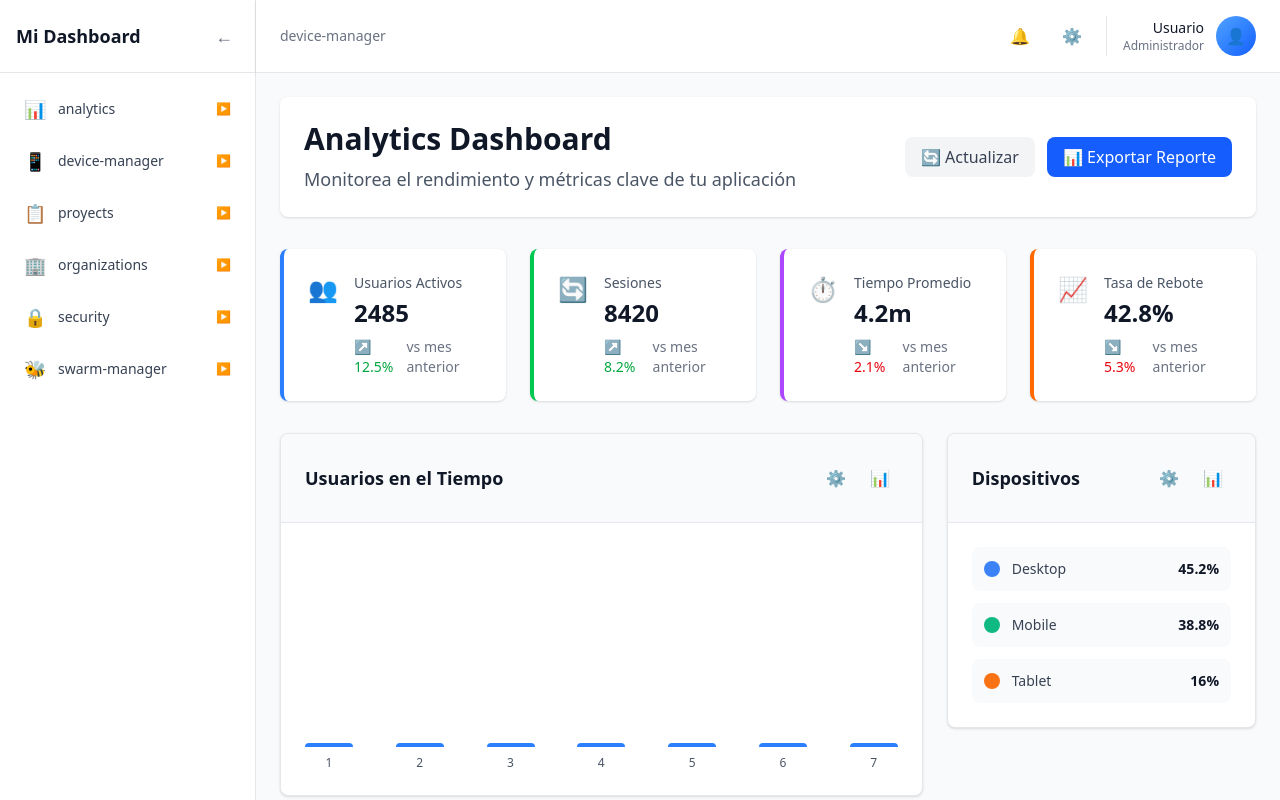
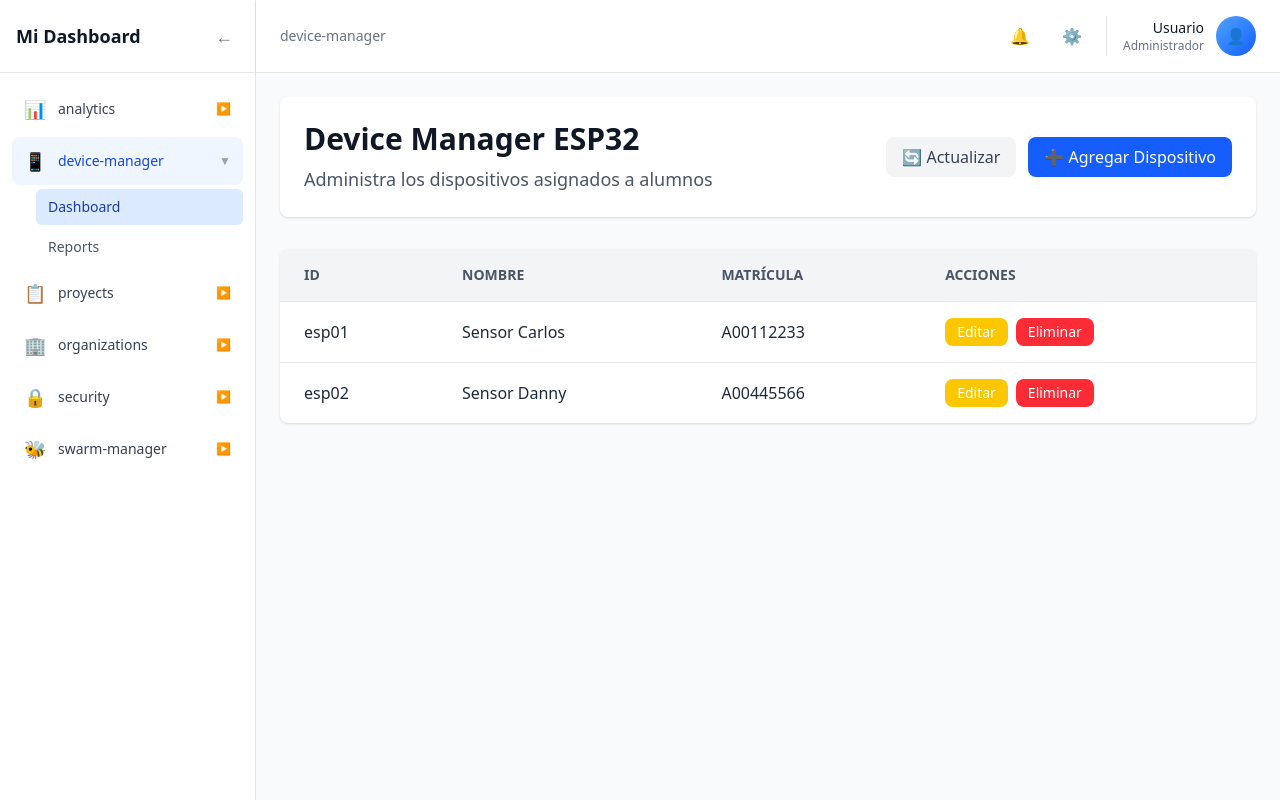
Before and after one commit to IDGS10/mono-repo, a React (Vite) app in the folder frontend/: page /device-manager in a window 1280 px wide. Shown: the top 800 px of the page. Built offline with nearby package versions, Linux system fonts and the light colour scheme.

Commit message:
Latest Changes in the Dashboard

```diff
--- a/frontend/package.json
+++ b/frontend/package.json
@@ -10,6 +10,7 @@
     "preview": "vite preview"
   },
   "dependencies": {
+    "@headlessui/react": "^2.2.4",
     "@tailwindcss/vite": "^4.1.8",
     "react": "^19.1.0",
     "react-dom": "^19.1.0",
--- /dev/null
+++ b/frontend/src/modules/device-manager/components/DeviceModal.jsx
@@ -0,0 +1,89 @@
+import { Dialog } from '@headlessui/react';
+import { useEffect } from 'react';
+
+const DeviceModal = ({ isOpen, onClose, onSubmit, formData, setFormData, editingId }) => {
+  const handleChange = (e) => {
+    const { name, value } = e.target;
+    setFormData(prev => ({ ...prev, [name]: value }));
+  };
+
+  const handleSubmit = (e) => {
+    e.preventDefault();
+    if (!formData.name || !formData.id || !formData.matricula) return;
+    onSubmit();
+    onClose();
+  };
+
+  useEffect(() => {
+    if (!isOpen) {
+      setFormData({ id: '', name: '', matricula: '' });
+    }
+  }, [isOpen]);
+
+  return (
+    <Dialog open={isOpen} onClose={onClose} className="relative z-50">
+      <div className="fixed inset-0 bg-black/30" aria-hidden="true" />
+      <div className="fixed inset-0 flex items-center justify-center p-4">
+        <Dialog.Panel className="bg-white rounded-xl p-6 w-full max-w-md shadow-xl space-y-4">
+          <Dialog.Title className="text-xl font-semibold text-gray-800">
+            {editingId ? 'Editar Dispositivo' : 'Agregar Dispositivo'}
+          </Dialog.Title>
+
+          <form onSubmit={handleSubmit} className="space-y-4">
+            <div>
+              <label className="block text-sm font-medium text-gray-700">ID del dispositivo</label>
+              <input
+                name="id"
+                value={formData.id}
+                onChange={handleChange}
+                placeholder="esp01"
+                className="mt-1 w-full px-4 py-2 border rounded-lg shadow-sm"
+                disabled={!!editingId}
+              />
+            </div>
+
+            <div>
+              <label className="block text-sm font-medium text-gray-700">Nombre del dispositivo</label>
+              <input
+                name="name"
+                value={formData.name}
+                onChange={handleChange}
+                placeholder="Sensor de Alumno"
+                className="mt-1 w-full px-4 py-2 border rounded-lg shadow-sm"
+              />
+            </div>
+
+            <div>
+              <label className="block text-sm font-medium text-gray-700">Matrícula del Alumno</label>
+              <input
+                name="matricula"
+                value={formData.matricula}
+                onChange={handleChange}
+                placeholder="A00123456"
+                className="mt-1 w-full px-4 py-2 border rounded-lg shadow-sm"
+              />
+            </div>
+
+            <div className="flex justify-end space-x-2 pt-4">
+              <button
+                type="button"
+                onClick={onClose}
+                className="px-4 py-2 border rounded-lg hover:bg-gray-100"
+              >
+                Cancelar
+              </button>
+              <button
+                type="submit"
+                className="px-4 py-2 bg-blue-600 text-white rounded-lg hover:bg-blue-700"
+              >
+                {editingId ? 'Actualizar' : 'Agregar'}
+              </button>
+            </div>
+          </form>
+        </Dialog.Panel>
+      </div>
+    </Dialog>
+  );
+};
+
+export default DeviceModal;
--- a/frontend/src/modules/device-manager/pages/Dashboard.jsx
+++ b/frontend/src/modules/device-manager/pages/Dashboard.jsx
@@ -1,108 +1,149 @@
-// modules/analytics/pages/DashboardPage.jsx
-import { useAnalytics } from '../hooks/useAnalytics.js';
-import StatsCard from '../components/StatsCard.jsx';
-import ChartContainer from '../components/ChartContainer.jsx';
-import RecentActivity from '../components/RecentActivity.jsx';
+import { useEffect, useState } from 'react';
 import LoadingSpinner from '../components/LoadingSpinner.jsx';
 import ErrorMessage from '../components/ErrorMessage.jsx';
+import DeviceModal from '../components/DeviceModal.jsx';
 
 const Dashboard = () => {
-  const {
-    stats,
-    chartData,
-    recentActivity,
-    loading,
-    error,
-    refreshData
-  } = useAnalytics();
+  const [devices, setDevices] = useState([]);
+  const [loading, setLoading] = useState(true);
+  const [error, setError] = useState(null);
+  const [formData, setFormData] = useState({ id: '', name: '', matricula: '' });
+  const [editingId, setEditingId] = useState(null);
+  const [modalOpen, setModalOpen] = useState(false);
 
-  if (loading) {
-    return <LoadingSpinner message="Cargando datos de analytics..." />;
-  }
+  useEffect(() => {
+    fetchDevices();
+  }, []);
 
-  if (error) {
-    return <ErrorMessage error={error} onRetry={refreshData} />;
-  }
+  const fetchDevices = async () => {
+    try {
+      setLoading(true);
+      const dummyData = [
+        { id: 'esp01', name: 'Sensor Carlos', matricula: 'A00112233' },
+        { id: 'esp02', name: 'Sensor Danny', matricula: 'A00445566' },
+      ];
+      setDevices(dummyData);
+      setLoading(false);
+    } catch (err) {
+      setError('Error al cargar dispositivos');
+      setLoading(false);
+    }
+  };
+
+  const handleAdd = () => {
+    setEditingId(null);
+    setFormData({ id: '', name: '', matricula: '' });
+    setModalOpen(true);
+  };
+
+  const handleEdit = (device) => {
+    setEditingId(device.id);
+    setFormData(device);
+    setModalOpen(true);
+  };
+
+  const handleSubmit = () => {
+    if (editingId) {
+      setDevices(prev =>
+        prev.map(device =>
+          device.id === editingId ? { ...device, ...formData } : device
+        )
+      );
+      setEditingId(null);
+    } else {
+      setDevices(prev => [...prev, formData]);
+    }
+  };
+
+  const handleDelete = (id) => {
+    if (confirm('¿Estás seguro de eliminar este dispositivo?')) {
+      setDevices(prev => prev.filter(device => device.id !== id));
+    }
+  };
+
+  if (loading) return <LoadingSpinner message="Cargando dispositivos..." />;
+  if (error) return <ErrorMessage error={error} onRetry={fetchDevices} />;
 
   return (
     <div className="min-h-screen bg-gray-50 p-6">
-      {/* Dashboard Header */}
+      {/* Header estilo analytics */}
       <div className="flex flex-col lg:flex-row justify-between items-start lg:items-center mb-8 bg-white rounded-lg shadow-sm p-6">
         <div className="mb-4 lg:mb-0">
           <h1 className="text-3xl font-bold text-gray-900 mb-2">
-            Analytics Dashboard
+            Device Manager ESP32
           </h1>
           <p className="text-gray-600 text-lg">
-            Monitorea el rendimiento y métricas clave de tu aplicación
+            Administra los dispositivos asignados a alumnos
           </p>
         </div>
         <div className="flex gap-3">
           <button
-            className="flex items-center gap-2 px-4 py-2 bg-gray-100 hover:bg-gray-200 text-gray-700 rounded-lg transition-colors duration-200 font-medium"
-            onClick={refreshData}
+            onClick={fetchDevices}
+            className="px-4 py-2 bg-gray-100 hover:bg-gray-200 text-gray-700 rounded-lg transition"
           >
             🔄 Actualizar
           </button>
-          <button className="flex items-center gap-2 px-4 py-2 bg-blue-600 hover:bg-blue-700 text-white rounded-lg transition-colors duration-200 font-medium">
-            📊 Exportar Reporte
+          <button
+            onClick={handleAdd}
+            className="px-4 py-2 bg-blue-600 hover:bg-blue-700 text-white rounded-lg transition"
+          >
+            ➕ Agregar Dispositivo
           </button>
         </div>
       </div>
 
-      {/* Stats Cards Grid */}
-      <div className="grid grid-cols-1 sm:grid-cols-2 lg:grid-cols-4 gap-6 mb-8">
-        <StatsCard
-          title="Usuarios Activos"
-          value={stats?.activeUsers || 0}
-          change={stats?.activeUsersChange || 0}
-          icon="👥"
-          color="blue"
-        />
-        <StatsCard
-          title="Sesiones"
-          value={stats?.sessions || 0}
-          change={stats?.sessionsChange || 0}
-          icon="🔄"
-          color="green"
-        />
-        <StatsCard
-          title="Tiempo Promedio"
-          value={`${stats?.avgSessionTime || 0}m`}
-          change={stats?.avgSessionTimeChange || 0}
-          icon="⏱️"
-          color="purple"
-        />
-        <StatsCard
-          title="Tasa de Rebote"
-          value={`${stats?.bounceRate || 0}%`}
-          change={stats?.bounceRateChange || 0}
-          icon="📈"
-          color="orange"
-        />
+      {/* Tabla */}
+      <div className="bg-white rounded-lg shadow-sm overflow-x-auto">
+        <table className="min-w-full divide-y divide-gray-200">
+          <thead className="bg-gray-100 text-gray-600 uppercase text-sm font-semibold">
+            <tr>
+              <th className="px-6 py-4 text-left">ID</th>
+              <th className="px-6 py-4 text-left">Nombre</th>
+              <th className="px-6 py-4 text-left">Matrícula</th>
+              <th className="px-6 py-4 text-left">Acciones</th>
+            </tr>
+          </thead>
+          <tbody className="divide-y divide-gray-200 text-gray-800">
+            {devices.map(device => (
+              <tr key={device.id} className="hover:bg-gray-50">
+                <td className="px-6 py-4">{device.id}</td>
+                <td className="px-6 py-4">{device.name}</td>
+                <td className="px-6 py-4">{device.matricula}</td>
+                <td className="px-6 py-4 space-x-2">
+                  <button
+                    onClick={() => handleEdit(device)}
+                    className="px-3 py-1 text-sm bg-yellow-400 hover:bg-yellow-500 text-white rounded-lg"
+                  >
+                    Editar
+                  </button>
+                  <button
+                    onClick={() => handleDelete(device.id)}
+                    className="px-3 py-1 text-sm bg-red-500 hover:bg-red-600 text-white rounded-lg"
+                  >
+                    Eliminar
+                  </button>
+                </td>
+              </tr>
+            ))}
+            {devices.length === 0 && (
+              <tr>
+                <td colSpan="4" className="px-6 py-6 text-center text-gray-500">
+                  No hay dispositivos registrados
+                </td>
+              </tr>
+            )}
+          </tbody>
+        </table>
       </div>
 
-      {/* Charts Section */}
-      <div className="grid grid-cols-1 xl:grid-cols-3 gap-6 mb-8">
-        <div className="xl:col-span-2">
-          <ChartContainer
-            title="Usuarios en el Tiempo"
-            data={chartData?.userTraffic || []}
-            type="line"
-          />
-        </div>
-        <div className="xl:col-span-1">
-          <ChartContainer
-            title="Dispositivos"
-            data={chartData?.deviceTypes || []}
-            type="doughnut"
-          />
-        </div>
-      </div>
-
-      {/* Recent Activity Section */}
-      <div className="bg-white rounded-lg shadow-sm">
-        <RecentActivity activities={recentActivity || []} />
-      </div>
+      <DeviceModal
+        isOpen={modalOpen}
+        onClose={() => setModalOpen(false)}
+        onSubmit={handleSubmit}
+        formData={formData}
+        setFormData={setFormData}
+        editingId={editingId}
+      />
     </div>
   );
 };
--- a/frontend/src/shared/utils/routeUtils.js
+++ b/frontend/src/shared/utils/routeUtils.js
@@ -13,7 +13,7 @@ export const moduleConfigs = [
     name: 'device-manager',
     displayName: 'Device Manager',
     icon: '📱',
-    path: '/devices',
+    path: '/device-manager',
     importRoutes: () => import('../../modules/device-manager/routes'),
     importMenuConfig: () => import('../../modules/device-manager/routes/menuConfig.js')
   },
```
Also changed, not shown: 1 other file (tests, documents, lock files or other folders).
